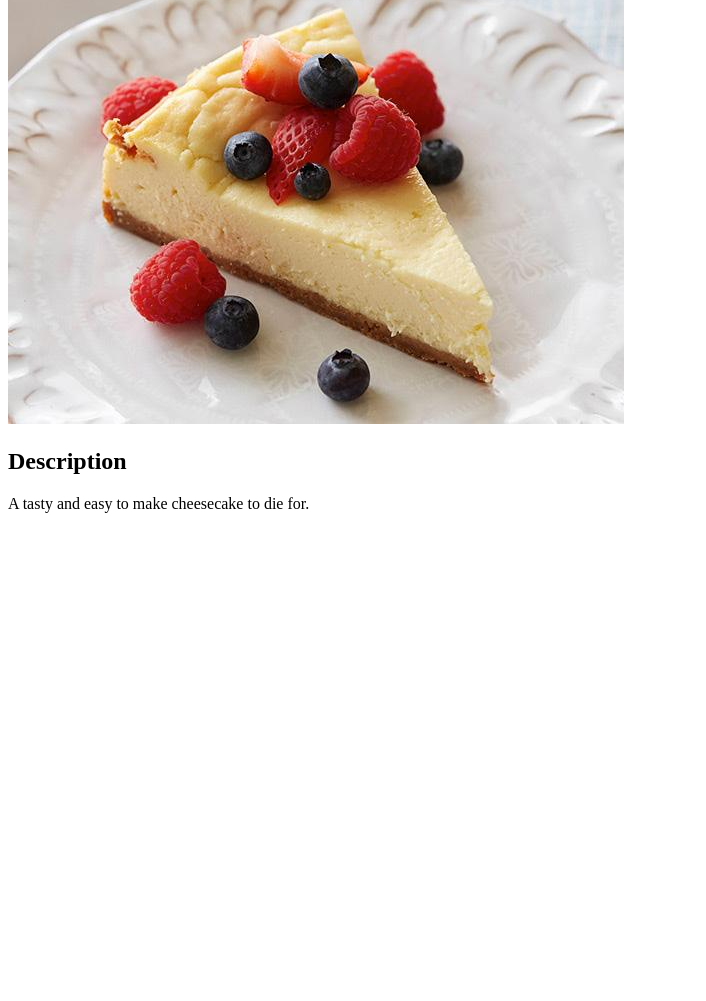
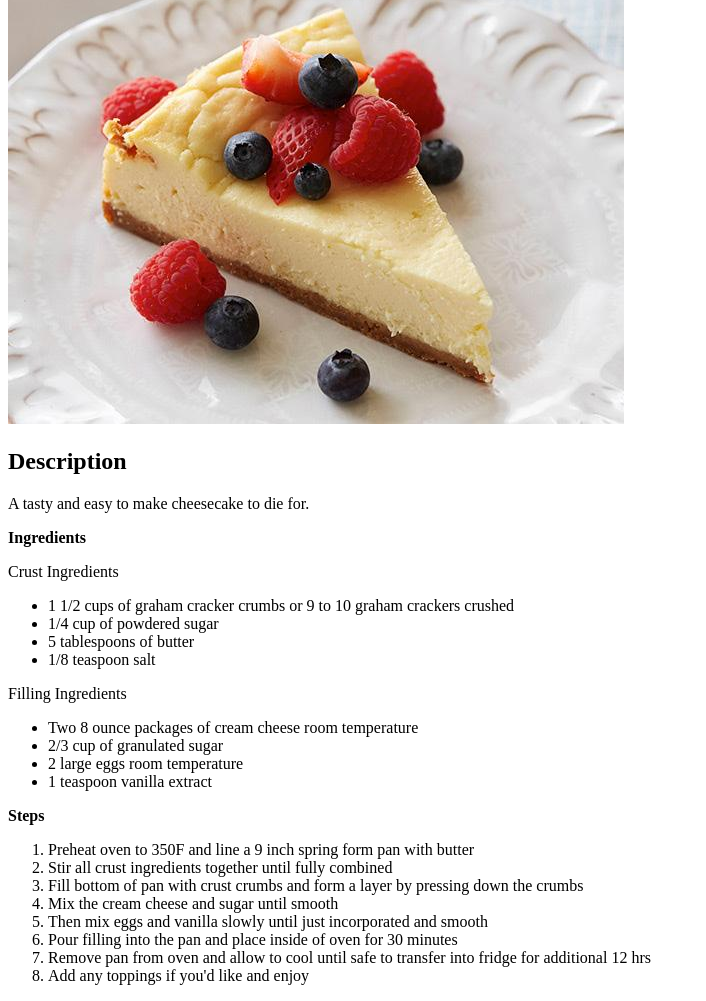
Before and after one commit to Chuy911/odin-recipes, a plain HTML site: page recipes/cheesecake.html in a window 1280 px wide. Shown: the part 118-1119 px from the top of the page, without its empty margins (0-706 px from the left). Before the commit the page ends 800 px from the top, so only its background shows below. Drawn offline with Linux system fonts and the light colour scheme.

Commit message:
Add ingredients and steps to cheesecake wepage

```diff
--- a/recipes/cheesecake.html
+++ b/recipes/cheesecake.html
@@ -12,5 +12,31 @@
     <p></p>
     <h2><strong>Description</strong></h2>
     <p>A tasty and easy to make cheesecake to die for.</p>
+    <strong>Ingredients</strong>
+    <p>Crust Ingredients</p>
+    <ul>
+        <li>1 1/2 cups of graham cracker crumbs or 9 to 10 graham crackers crushed</li>
+        <li>1/4 cup of powdered sugar</li>
+        <li>5 tablespoons of butter</li>
+        <li>1/8 teaspoon salt</li>
+    </ul>
+    <p>Filling Ingredients</p>
+    <ul>
+        <li>Two 8 ounce packages of cream cheese room temperature</li>
+        <li>2/3 cup of granulated sugar</li>
+        <li>2 large eggs room temperature</li>
+        <li>1 teaspoon vanilla extract</li>
+    </ul>
+<p><strong>Steps</strong></p>
+<ol>
+    <li>Preheat oven to 350F and line a 9 inch spring form pan with butter</li>
+    <li>Stir all crust ingredients together until fully combined</li>
+    <li>Fill bottom of pan with crust crumbs and form a layer by pressing down the crumbs</li>
+    <li>Mix the cream cheese and sugar until smooth</li>
+    <li>Then mix eggs and vanilla slowly until just incorporated and smooth</li>
+    <li>Pour filling into the pan and place inside of oven for 30 minutes</li>
+    <li>Remove pan from oven and allow to cool until safe to transfer into fridge for additional 12 hrs</li>
+    <li>Add any toppings if you'd like and enjoy</li>
+</ol>
 </body>
 </html>
```
